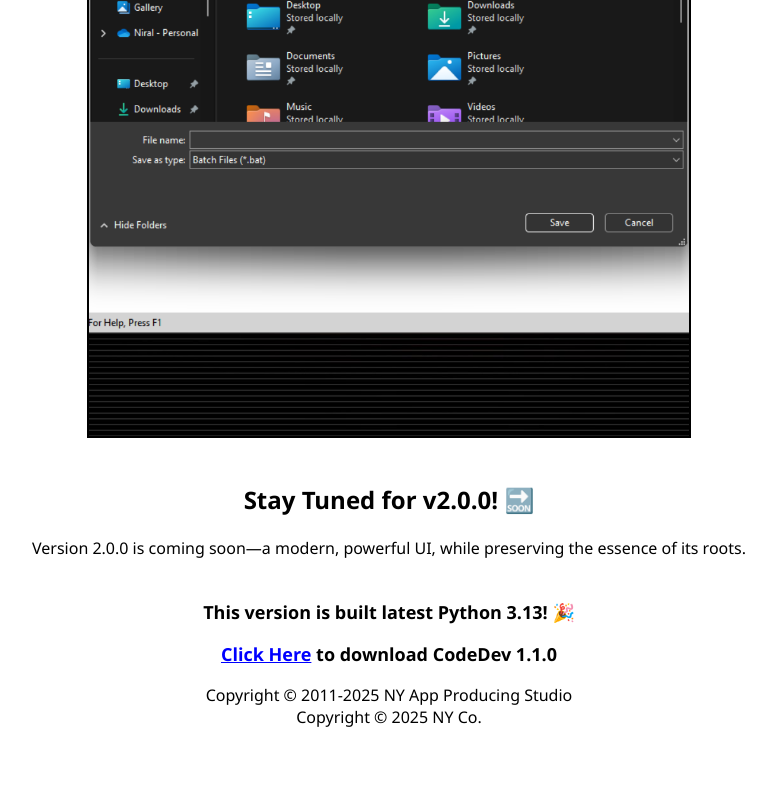
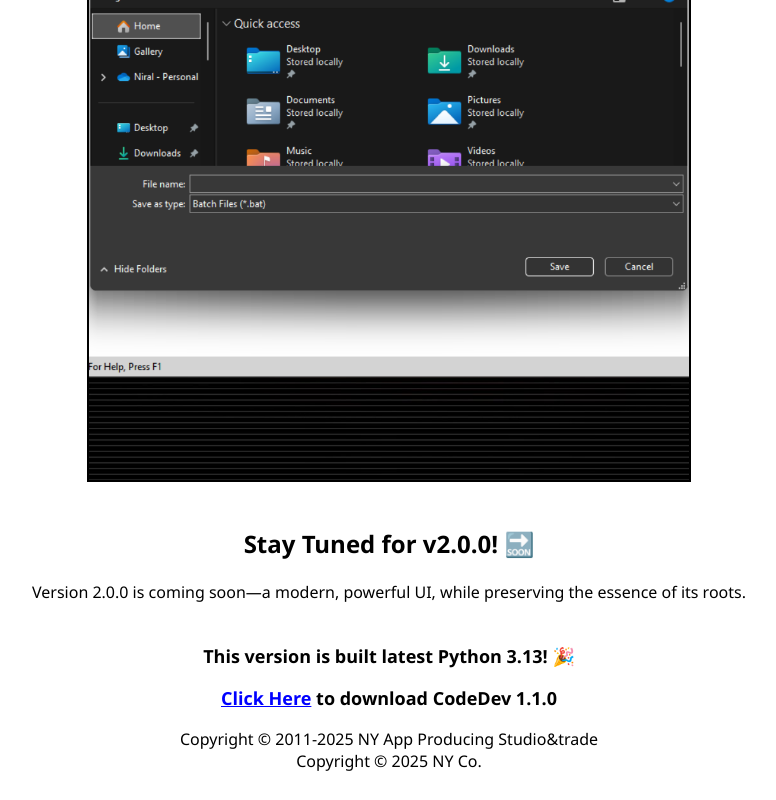
Before and after one commit to neerayahlium/download-CodeDev-1.1.0, a plain HTML site: page index.html in a window 1280 px wide. Shown: the part 3038-3838 px from the top of the page, without its empty margins (251-1027 px from the left). Before the commit the page ends 3794 px from the top, so only its background shows below. Drawn offline with Linux system fonts and the light colour scheme.

Commit message:
Update index.html

```diff
--- a/index.html
+++ b/index.html
@@ -15,7 +15,7 @@
 
     <p style="font-size: 16px; max-width: 800px; margin: 0 auto; line-height: 1.5;">
         Today, I proudly release <strong>CodeDev v1.1.0</strong>, the first update for CodeDev!
-    </p>
+    </p><br><br>
 <p style="font-size: 16px; max-width: 800px; margin: 0 auto; line-height: 1.5;">
         <strong>Changes:</strong><br>- Updated with Python 3.13 syntax<br>
 - Switched to default system font to reduce eye strain<br>- Fixed the issue of content in files not getting saved (legendary issue fixed!).
@@ -45,7 +45,7 @@
     <p style="font-size: 18px; font-weight: bold;">
         <a href="https://neerayahlium.github.io/download-CodeDev-1.1.0/CodeDev 1.1.0 Setup.exe" style="color: blue; text-decoration: underline;">Click Here</a> to download CodeDev 1.1.0
     </p>
-<footer>Copyright &copy 2011-<span id="current-year"></span> NY App Producing Studio<br>Copyright &copy 2025 NY Co.</span></footer>
+<footer>Copyright &copy 2011-<span id="current-year"></span> NY App Producing Studio&trade<br>Copyright &copy 2025 NY Co.</span></footer>
 <script>document.getElementById("current-year").textContent = new Date().getFullYear();</script>
 </body>
 </html>
```
